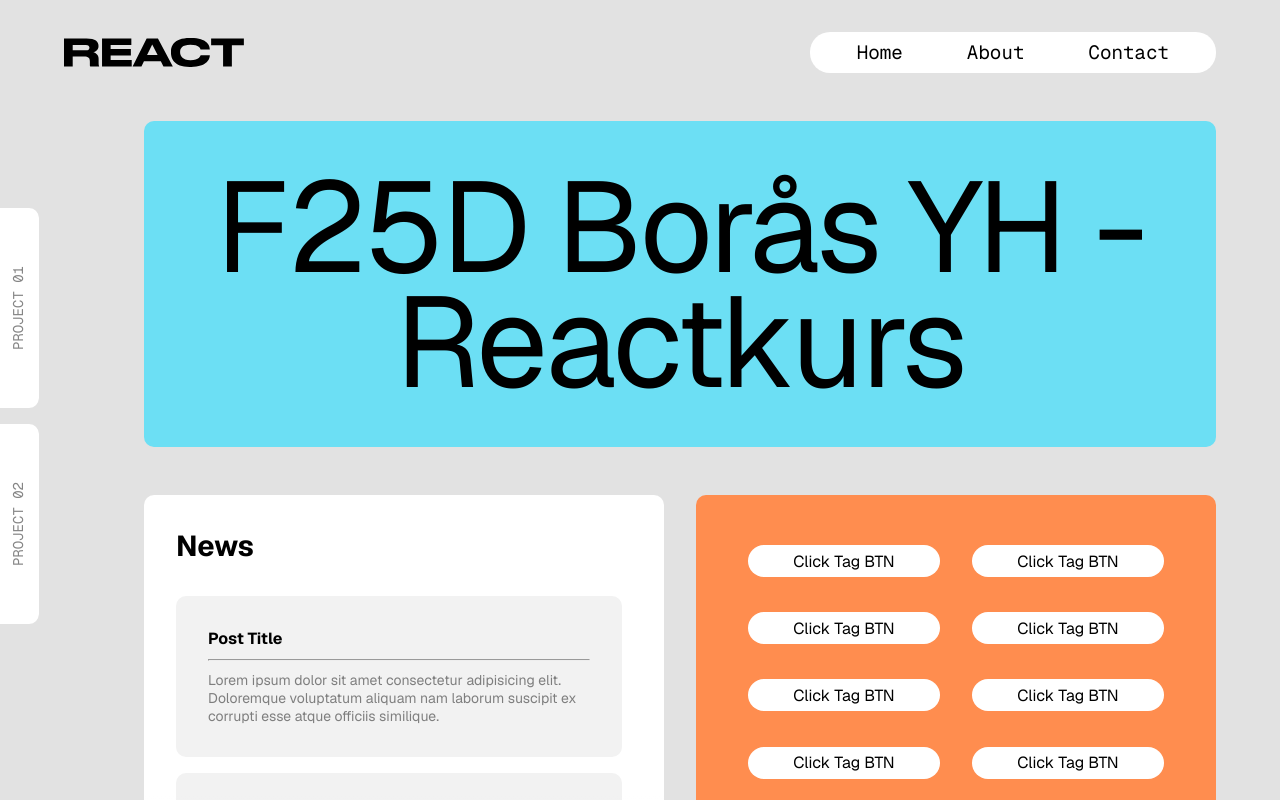
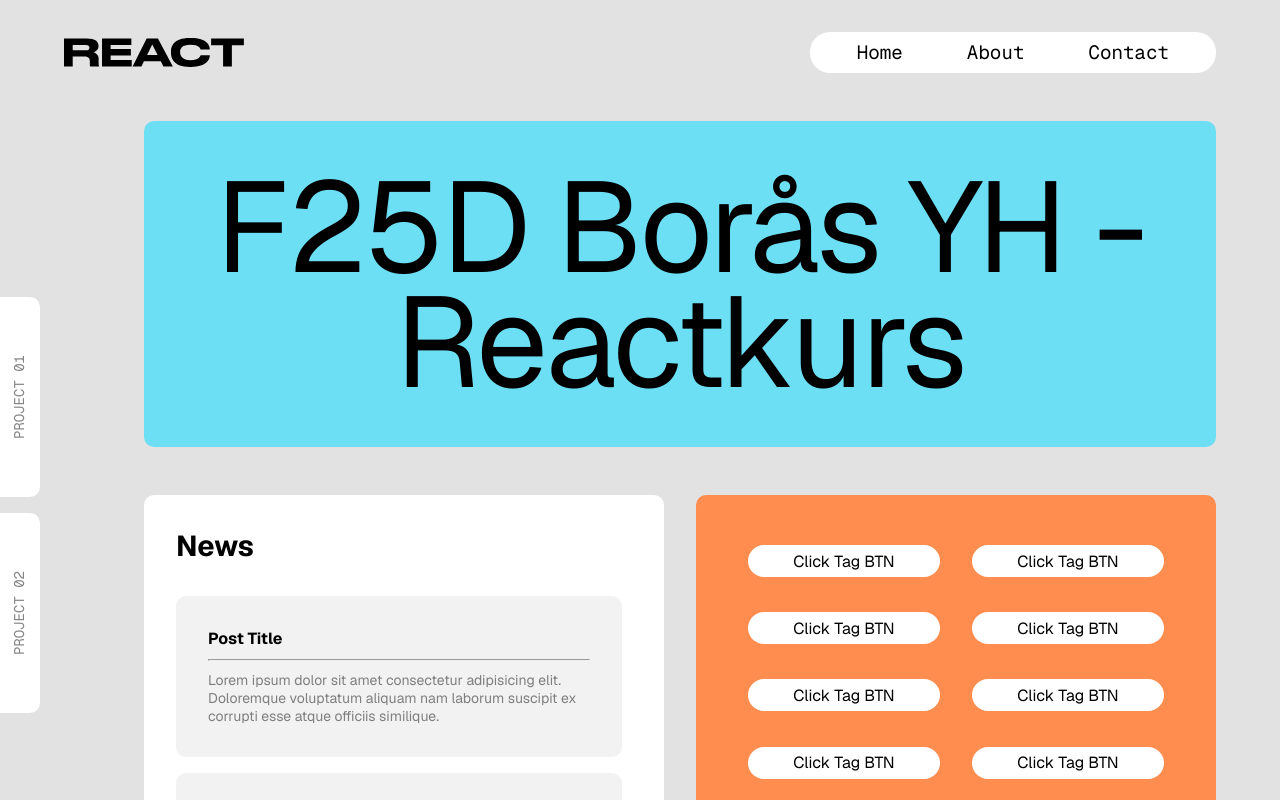
Before and after one commit to Liendea/React-App, a React (Create React App) app: page / in a window 1280 px wide. Shown: the top 800 px of the page. Built offline with nearby package versions, Linux system fonts and the light colour scheme.

Commit message:
justerade height på sidebaren så att footern hamandea på rätt plats igen

```diff
--- a/src/Components/Sidebar/Sidebar.css
+++ b/src/Components/Sidebar/Sidebar.css
@@ -5,28 +5,24 @@
 }
 
 .sidebar {
-  display: block;
+  position: relative;
   width: 10%;
-  height: 700px;
-  position: relative;
-
+  height: 100vh;
   font-family: "Geist Mono";
-  font-size: 18px;
-  font-weight: 400;
+  display: flex;
+  align-items: center;
+  justify-content: center;
+  overflow: visible;
 }
 
 .sidebar-container {
+  position: absolute;
+  top: 50%;
+  left: 20px;
+  transform: translate(-50%, -50%) rotate(-90deg);
+  transform-origin: center;
   display: flex;
   flex-direction: row-reverse;
-  width: 30rem;
-  height: auto;
-  margin-top: 13rem;
-
-  position: fixed;
-  transform: rotate(-90deg);
-  top: 60%;
-  left: -1px;
-  transform-origin: top left;
 }
 
 .side-item {
@@ -34,6 +30,7 @@
   background-color: white;
   width: 200px;
   height: 40px;
+
   border-radius: 0 0 10px 10px;
   padding-bottom: 10px;
   cursor: pointer;
```
